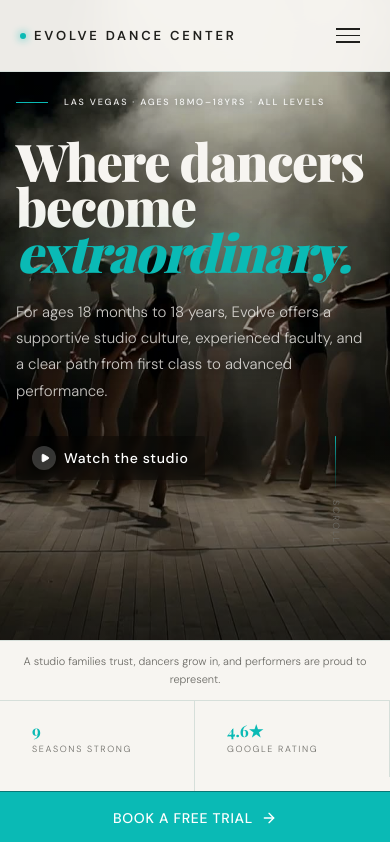
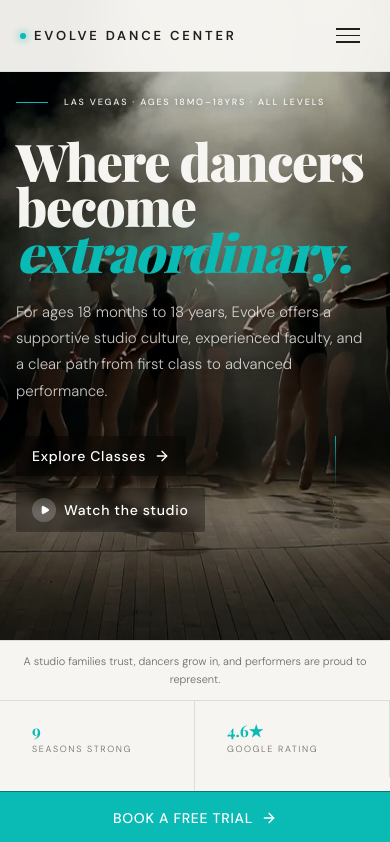
Before and after one commit to vizantirmarketing-alt/evolve-dance, a Next.js app: page / in a window 390 px wide. Shown: the top 842 px of the page. Built offline with nearby package versions, Linux system fonts and the light colour scheme.

Commit message:
add explore classes back to mobile hero

```diff
--- a/components/sections/VideoHeroSection.tsx
+++ b/components/sections/VideoHeroSection.tsx
@@ -149,7 +149,14 @@
 
             {/* CTA buttons — mobile: primary + watch link; desktop: all three */}
             <motion.div variants={item} className="mb-6 w-full md:mb-6">
-              <div className="flex flex-col items-start gap-4 md:hidden">
+              <div className="flex flex-col items-start gap-3 md:hidden">
+                <Link
+                  href="/classes"
+                  className="group pointer-events-auto inline-flex self-start items-center justify-center gap-2 bg-black/30 backdrop-blur-sm text-sm font-medium tracking-wider text-white px-4 py-2.5 rounded-sm transition-colors hover:bg-black/50"
+                >
+                  Explore Classes
+                  <ArrowRight className="w-4 h-4 shrink-0 transition-transform group-hover:translate-x-1" aria-hidden />
+                </Link>
                 <button
                   type="button"
                   onClick={() => setLightbox(true)}
```
